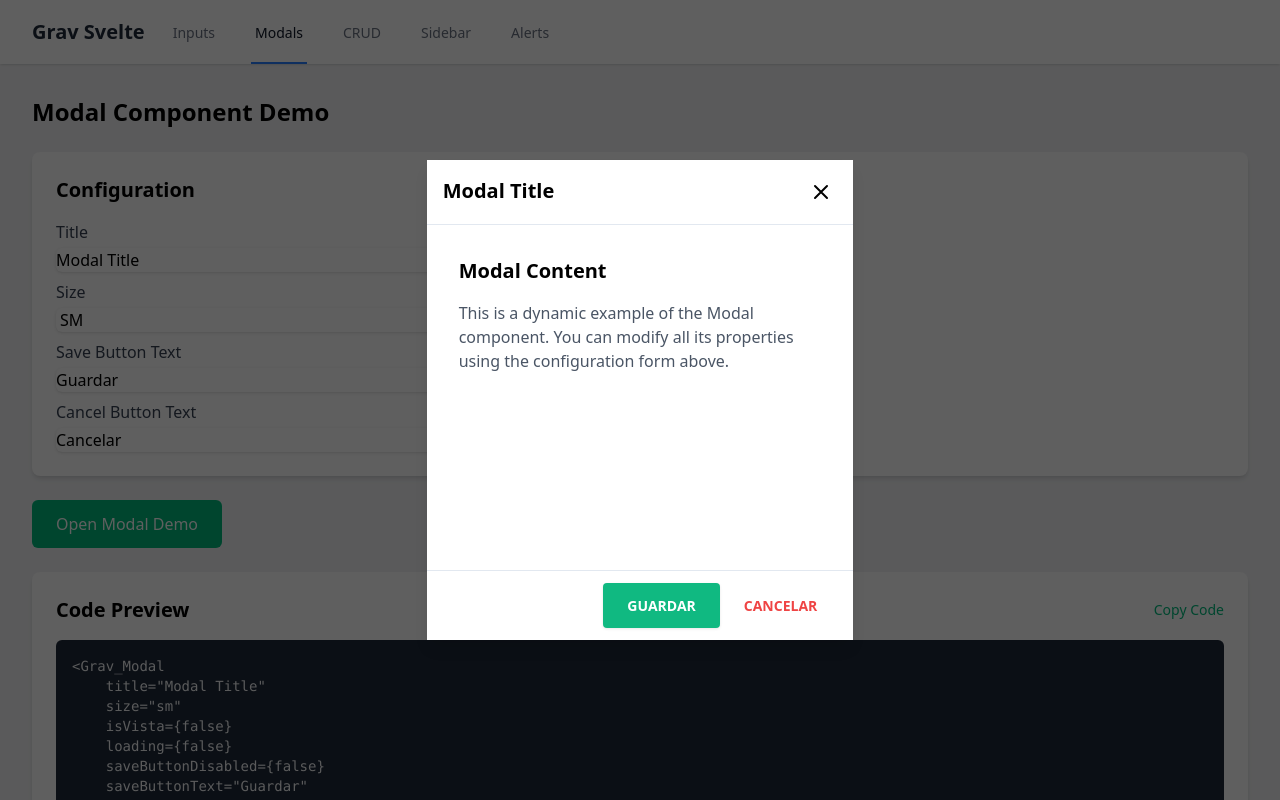
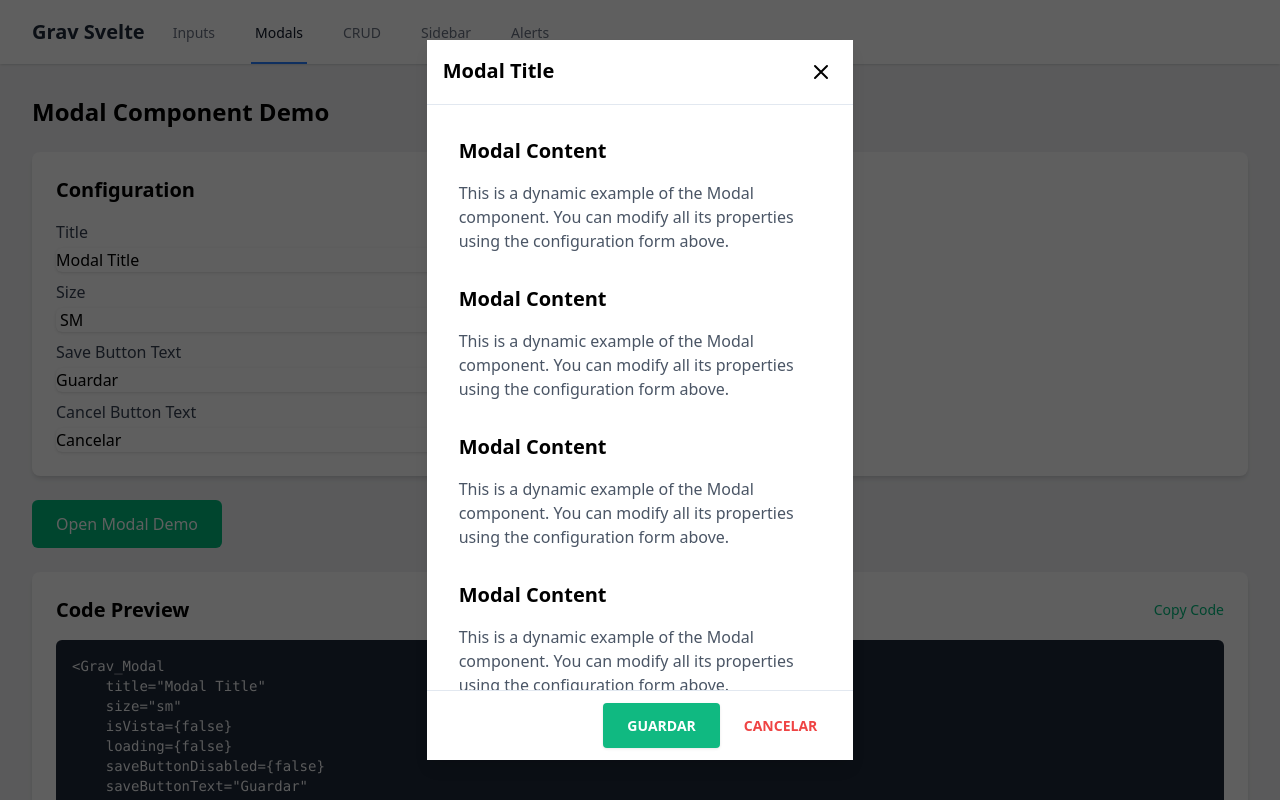
Before and after one commit to InvitafyDev/Grav_Svelte, a SvelteKit app: page /modales in a window 1280 px wide. Both pictures are taken after a click on the button "Open Modal Demo". Shown: the top 800 px of the page. Built offline with nearby package versions, Linux system fonts and the light colour scheme.

Commit message:
Modal scroll added

```diff
--- a/package.json
+++ b/package.json
@@ -1,6 +1,6 @@
 {
 	"name": "grav-svelte",
-	"version": "0.0.38",
+	"version": "0.0.39",
 	"description": "A collection of Svelte components",
 	"license": "MIT",
 	"scripts": {
--- a/src/routes/modales/modalEx.svelte
+++ b/src/routes/modales/modalEx.svelte
@@ -24,4 +24,109 @@
             its properties using the configuration form above.
         </p>
     </div>
+    <div class="p-4">
+        <h2 class="text-xl font-semibold mb-4">Modal Content</h2>
+        <p class="text-gray-600">
+            This is a dynamic example of the Modal component. You can modify all
+            its properties using the configuration form above.
+        </p>
+    </div>
+    <div class="p-4">
+        <h2 class="text-xl font-semibold mb-4">Modal Content</h2>
+        <p class="text-gray-600">
+            This is a dynamic example of the Modal component. You can modify all
+            its properties using the configuration form above.
+        </p>
+    </div>
+    <div class="p-4">
+        <h2 class="text-xl font-semibold mb-4">Modal Content</h2>
+        <p class="text-gray-600">
+            This is a dynamic example of the Modal component. You can modify all
+            its properties using the configuration form above.
+        </p>
+    </div>
+    <div class="p-4">
+        <h2 class="text-xl font-semibold mb-4">Modal Content</h2>
+        <p class="text-gray-600">
+            This is a dynamic example of the Modal component. You can modify all
+            its properties using the configuration form above.
+        </p>
+    </div>
+    <div class="p-4">
+        <h2 class="text-xl font-semibold mb-4">Modal Content</h2>
+        <p class="text-gray-600">
+            This is a dynamic example of the Modal component. You can modify all
+            its properties using the configuration form above.
+        </p>
+    </div>
+    <div class="p-4">
+        <h2 class="text-xl font-semibold mb-4">Modal Content</h2>
+        <p class="text-gray-600">
+            This is a dynamic example of the Modal component. You can modify all
+            its properties using the configuration form above.
+        </p>
+    </div>
+    <div class="p-4">
+        <h2 class="text-xl font-semibold mb-4">Modal Content</h2>
+        <p class="text-gray-600">
+            This is a dynamic example of the Modal component. You can modify all
+            its properties using the configuration form above.
+        </p>
+    </div>
+    <div class="p-4">
+        <h2 class="text-xl font-semibold mb-4">Modal Content</h2>
+        <p class="text-gray-600">
+            This is a dynamic example of the Modal component. You can modify all
+            its properties using the configuration form above.
+        </p>
+    </div>
+    <div class="p-4">
+        <h2 class="text-xl font-semibold mb-4">Modal Content</h2>
+        <p class="text-gray-600">
+            This is a dynamic example of the Modal component. You can modify all
+            its properties using the configuration form above.
+        </p>
+    </div>
+    <div class="p-4">
+        <h2 class="text-xl font-semibold mb-4">Modal Content</h2>
+        <p class="text-gray-600">
+            This is a dynamic example of the Modal component. You can modify all
+            its properties using the configuration form above.
+        </p>
+    </div>
+    <div class="p-4">
+        <h2 class="text-xl font-semibold mb-4">Modal Content</h2>
+        <p class="text-gray-600">
+            This is a dynamic example of the Modal component. You can modify all
+            its properties using the configuration form above.
+        </p>
+    </div>
+    <div class="p-4">
+        <h2 class="text-xl font-semibold mb-4">Modal Content</h2>
+        <p class="text-gray-600">
+            This is a dynamic example of the Modal component. You can modify all
+            its properties using the configuration form above.
+        </p>
+    </div>
+    <div class="p-4">
+        <h2 class="text-xl font-semibold mb-4">Modal Content</h2>
+        <p class="text-gray-600">
+            This is a dynamic example of the Modal component. You can modify all
+            its properties using the configuration form above.
+        </p>
+    </div>
+    <div class="p-4">
+        <h2 class="text-xl font-semibold mb-4">Modal Content</h2>
+        <p class="text-gray-600">
+            This is a dynamic example of the Modal component. You can modify all
+            its properties using the configuration form above.
+        </p>
+    </div>
+    <div class="p-4">
+        <h2 class="text-xl font-semibold mb-4">Modal Content</h2>
+        <p class="text-gray-600">
+            This is a dynamic example of the Modal component. You can modify all
+            its properties using the configuration form above.
+        </p>
+    </div>
 </Grav_Modal>
```
Also changed, not shown: src/lib/Modals/Grav_Modal.svelte (+2 -5 lines), src/lib/Modals/Grav_Modal.css.
